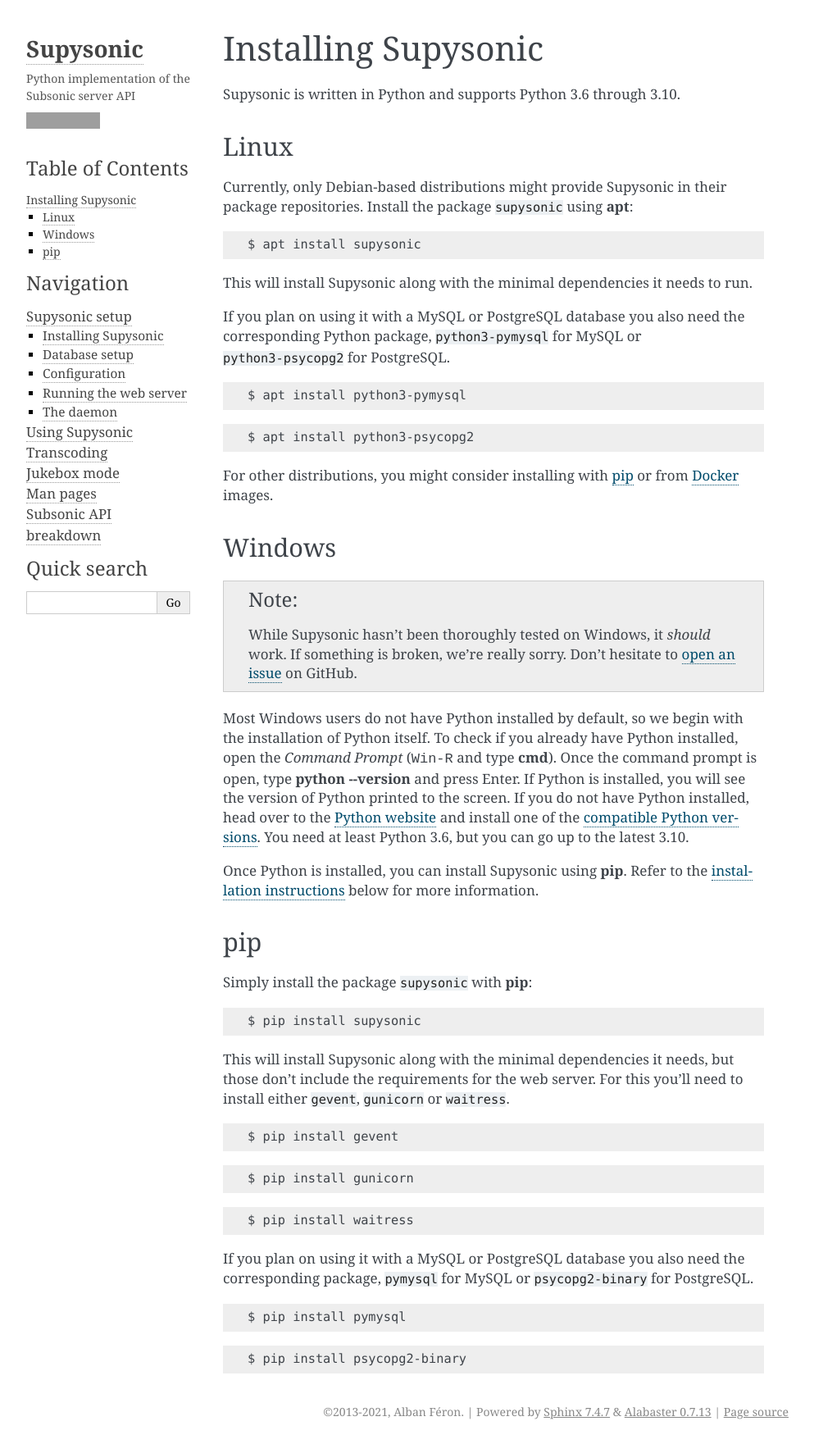
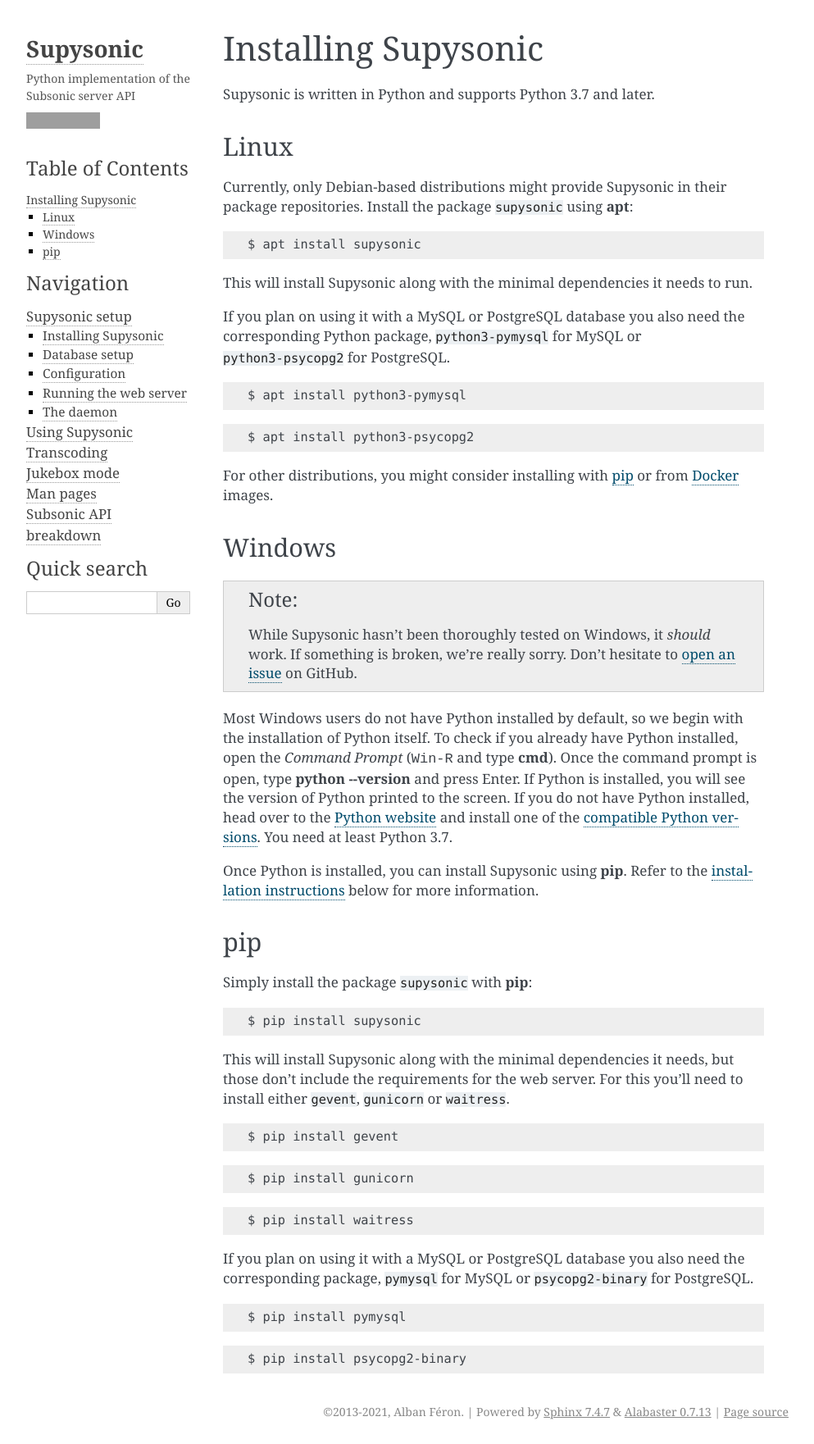
Before and after one commit to spl0k/supysonic, a Sphinx documentation site: the page built from docs/setup/install.rst, in a window 1280 px wide. Shown: the whole page at 82% size, without its empty margins (148-1141 px from the left). Built offline with Sphinx 7.4.7, drawn with Linux system fonts in a browser that asks for light colours; grey boxes are pictures that could not be loaded.

Commit message:
Forgot to update badge and docs about Python version

```diff
--- a/docs/setup/install.rst
+++ b/docs/setup/install.rst
@@ -1,7 +1,7 @@
 Installing Supysonic
 ====================
 
-Supysonic is written in Python and supports Python 3.6 through 3.10.
+Supysonic is written in Python and supports Python 3.7 and later.
 
 Linux
 -----
@@ -46,7 +46,7 @@ Once the command prompt is open, type :command:`python --version` and press
 Enter.  If Python is installed, you will see the version of Python printed to
 the screen.  If you do not have Python installed, head over to the `Python
 website`__ and install one of the `compatible Python versions`__. You need at
-least Python 3.6, but you can go up to the latest 3.10.
+least Python 3.7.
 
 Once Python is installed, you can install Supysonic using :command:`pip`. Refer
 to the `installation instructions <pip_>`_ below for more information.
```
Also changed, not shown: README.md (+1 -1 lines).
